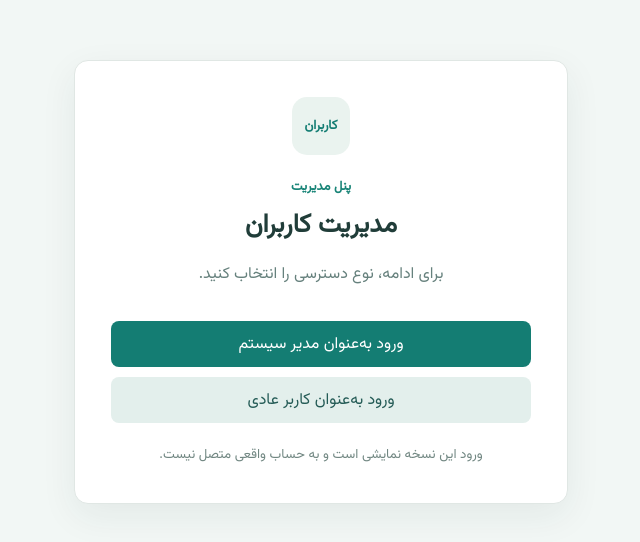
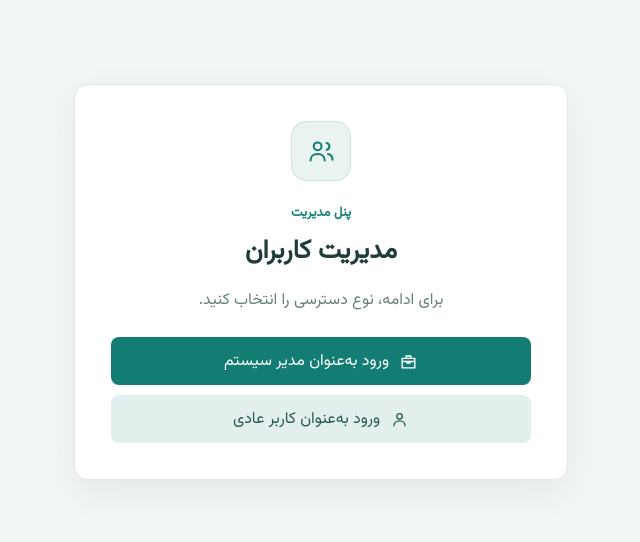
Before and after one commit to alirezaakj/users-task-angular, an Angular app: page /login in a window 1280 px wide. Shown: the part 142-684 px from the top of the page, without its empty margins (319-959 px from the left). Built offline with nearby package versions, Linux system fonts and the light colour scheme.

Commit message:
Refine role selection and project README

```diff
--- a/src/app/login-page.css
+++ b/src/app/login-page.css
@@ -1,11 +1,12 @@
 :host { display: block; min-height: 100vh; }
 .auth-page { display: grid; min-height: 100vh; place-items: center; padding: 24px; background: #f2f7f5; }
 .auth-card { width: min(420px, 100%); padding: 36px; border: 1px solid #e0e7e4; border-radius: 14px; background: #fff; box-shadow: 0 12px 36px #183b3512; text-align: center; }
-.auth-mark { display: grid; width: 58px; height: 58px; place-items: center; margin: 0 auto 22px; border-radius: 15px; color: #147d73; background: #eaf3ef; font-size: 13px; font-weight: 700; }
+.auth-mark { display: grid; width: 58px; height: 58px; place-items: center; margin: 0 auto 22px; border: 1px solid #cfe1db; border-radius: 15px; color: #147d73; background: #eaf3ef; }
+.auth-mark svg { width: 31px; height: 31px; stroke: currentColor; stroke-width: 1.6; stroke-linecap: round; stroke-linejoin: round; }
 .eyebrow { margin-bottom: 8px; color: #188477; font-size: 13px; font-weight: 700; }
 h1 { margin: 0 0 10px; color: #203d39; font-size: 26px; }
 .auth-description { margin-bottom: 24px; color: #66817d; }
-button { width: 100%; min-height: 46px; margin-top: 10px; border: 0; border-radius: 8px; color: #fff; background: #147d73; font: inherit; cursor: pointer; }
+button { display: flex; align-items: center; justify-content: center; gap: 10px; width: 100%; min-height: 48px; margin-top: 10px; border: 0; border-radius: 8px; color: #fff; background: #147d73; font: inherit; cursor: pointer; }
 button:hover { background: #10665e; }
 button.quiet-button { color: #245b56; background: #e3efec; }
-small { display: block; margin-top: 20px; color: #718782; line-height: 1.8; }
+.role-option-icon { width: 19px; height: 19px; stroke: currentColor; stroke-width: 1.7; stroke-linecap: round; stroke-linejoin: round; }
--- a/src/app/login-page.html
+++ b/src/app/login-page.html
@@ -1,17 +1,28 @@
 <main class="auth-page" dir="rtl">
   <section class="auth-card">
-    <span class="auth-mark" aria-hidden="true">کاربران</span>
+    <span class="auth-mark" aria-hidden="true">
+      <svg viewBox="0 0 24 24" fill="none">
+        <circle cx="9" cy="8" r="3" />
+        <path d="M3.5 19c0-3.1 2.2-5 5.5-5s5.5 1.9 5.5 5" />
+        <path d="M16 5.5a2.6 2.6 0 0 1 0 5.1M17 14c2.2.5 3.5 2.1 3.5 4.4" />
+      </svg>
+    </span>
     <p class="eyebrow">پنل مدیریت</p>
     <h1>مدیریت کاربران</h1>
     <p class="auth-description">برای ادامه، نوع دسترسی را انتخاب کنید.</p>
 
     <button type="button" (click)="chooseRole('admin')">
+      <svg class="role-option-icon" viewBox="0 0 24 24" fill="none" aria-hidden="true">
+        <path d="M4 8h16v12H4zM9 8V5h6v3M4 12h16M10 12v2h4v-2" />
+      </svg>
       ورود به‌عنوان مدیر سیستم
     </button>
     <button class="quiet-button" type="button" (click)="chooseRole('user')">
+      <svg class="role-option-icon" viewBox="0 0 24 24" fill="none" aria-hidden="true">
+        <circle cx="12" cy="8" r="3.5" />
+        <path d="M5 20c0-3.6 2.9-6.2 7-6.2s7 2.6 7 6.2" />
+      </svg>
       ورود به‌عنوان کاربر عادی
     </button>
-
-    <small>ورود این نسخه نمایشی است و به حساب واقعی متصل نیست.</small>
   </section>
 </main>
```
Also changed, not shown: 3 other files (tests, documents, lock files or other folders).
